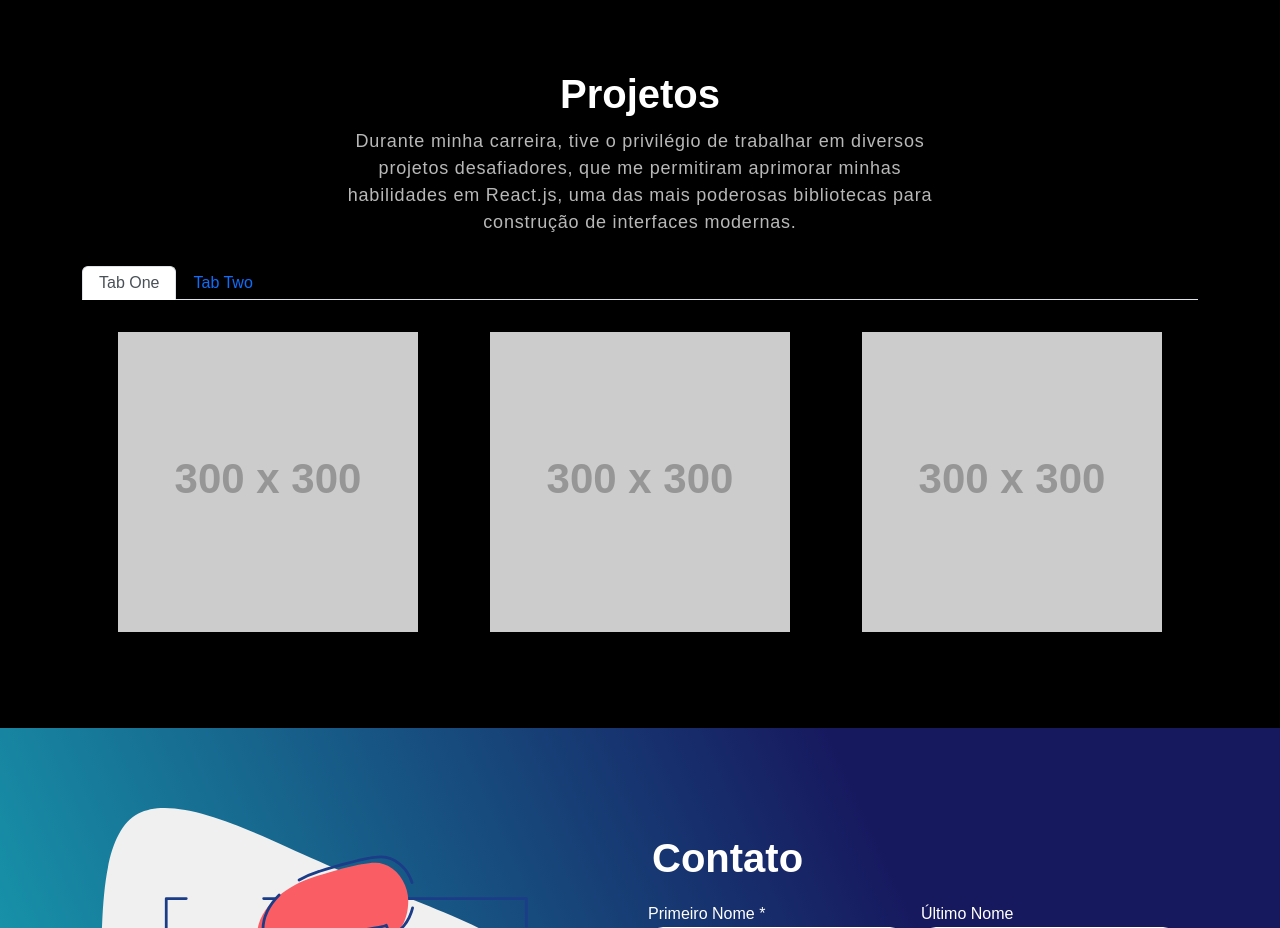
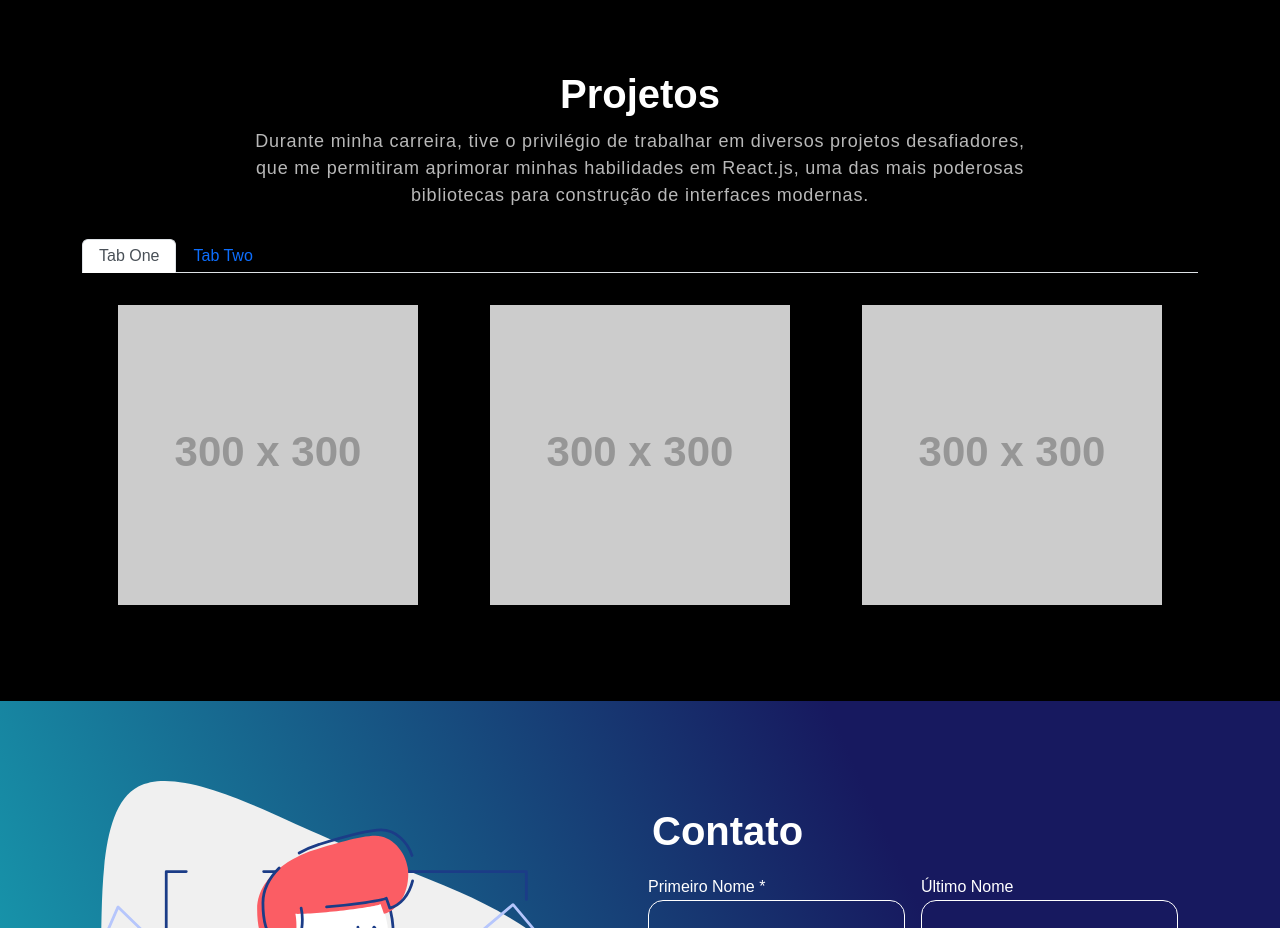
Before and after one commit to caducoder/Portfolio, a React (Vite) app: page / in a window 1280 px wide. Shown: the part 1420-2348 px from the top of the page. Built offline with nearby package versions, Linux system fonts and the light colour scheme; a web font is replaced by a local one.

Commit message:
style: change width of projects text

```diff
--- a/src/components/Projects/Projects.scss
+++ b/src/components/Projects/Projects.scss
@@ -16,6 +16,6 @@
     line-height: 1.5em;
     margin: 14px auto 30px auto;
     text-align: center;
-    width: 56%;
+    width: 70%;
   }
 }
```
